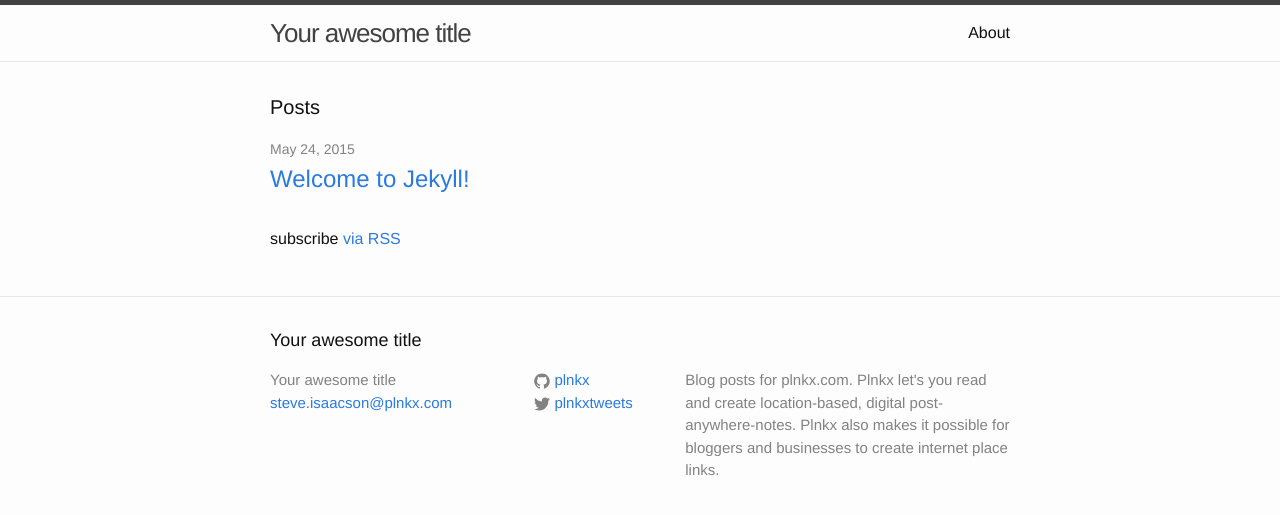
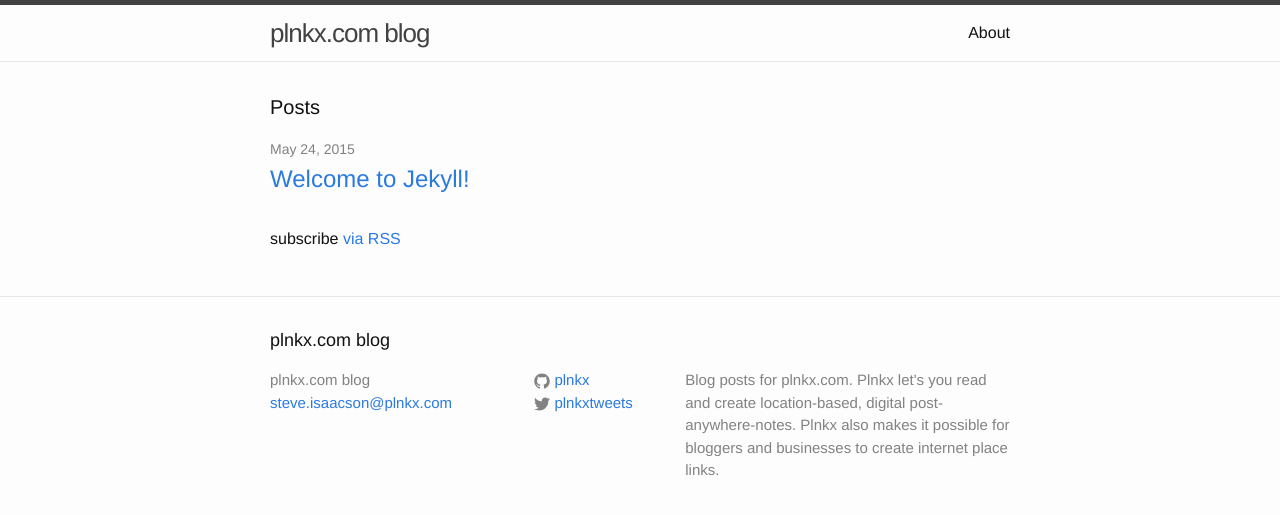
Before and after one commit to plnkx/blog, a Jekyll site: the page built from index.html, in a window 1280 px wide. Shown: the top 515 px of the page. Built offline with Jekyll 4.4.1, drawn with Linux system fonts in a browser that asks for light colours.

Commit message:
- _config.yml    - title: plnkx.com blog

```diff
--- a/_config.yml
+++ b/_config.yml
@@ -1,5 +1,5 @@
 # Site settings
-title: Your awesome title
+title: plnkx.com blog
 email: steve.isaacson@plnkx.com
 description: > # this means to ignore newlines until "baseurl:"
   Blog posts for plnkx.com.
```
